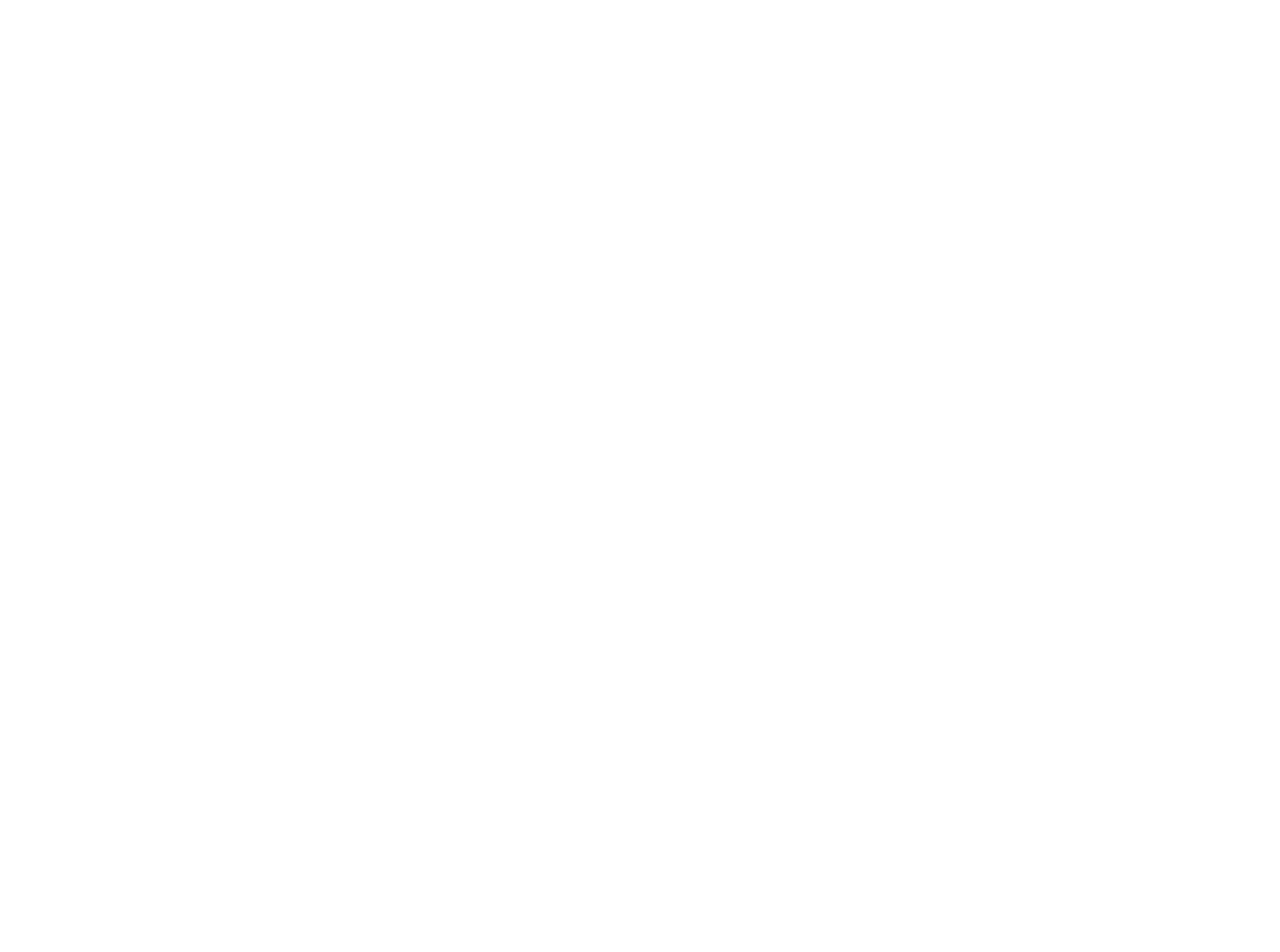
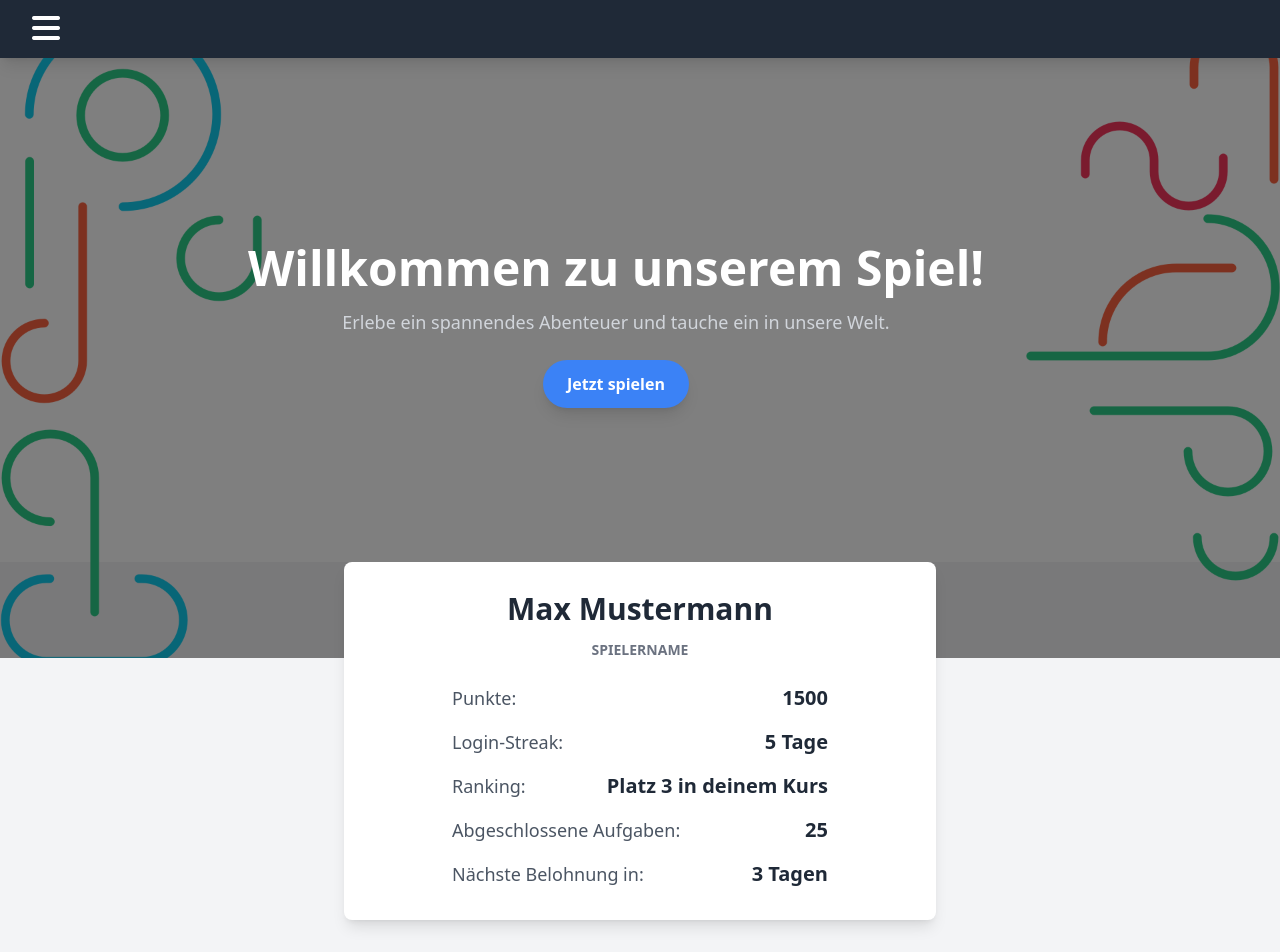
Before and after one commit to wintersolijer/magumba-frontend, a React (Create React App) app: page /homepage2 in a window 1280 px wide. Before the commit this address had no page. Shown: the top 952 px of the page. Before the commit the page ends 800 px from the top, so only its background shows below. Built offline with nearby package versions, Linux system fonts and the light colour scheme; sample sign-in values are in the browser's storage.

Commit message:
New version

```diff
--- a/src/App.js
+++ b/src/App.js
@@ -11,6 +11,7 @@
 import QuizForm from './components/QuizForm';
 import HomepageSite from './components/HomepageSite';
 import Quiz from './components/Quiz';
+import Homepage2 from './components/Hompage2';
 
 function App() {
   return (
@@ -25,6 +26,7 @@
         {/* Weitere Routen können hier hinzugefügt werden */}
         <Route path="/quizform" element={<QuizForm />} />
         <Route path="/homepage" element={<HomepageSite />} />
+        <Route path="/homepage2" element={<Homepage2 />} />
         <Route path='/quiz' element = {<Quiz />} />
       </Routes>
     </Router>
--- a/src/components/FooterSmall.js
+++ b/src/components/FooterSmall.js
@@ -7,7 +7,7 @@
         className={
           (props.absolute
             ? "absolute w-full bottom-0 bg-gray-900"
-            : "relative") + " pb-6"
+            : "relative w-full bottom-0 bg-gray-900") + " pb-6"
         }
       >
         <div className="container mx-auto px-4">
--- /dev/null
+++ b/src/components/Hompage2.js
@@ -0,0 +1,165 @@
+// src/components/Homepage.js
+
+import React from 'react';
+import Navbar from './NavbarHomepage';
+import FooterSmall from './FooterSmall';
+import { useEffect } from 'react';
+import { useNavigate } from 'react-router-dom';
+
+// Bilder importieren
+import bgImage from '../assets/img/register_bg_2.png';
+//import gameScreenshot from '../assets/img/game_screenshot.png';
+
+const Homepage2 = () => {
+  const history = useNavigate();
+
+  // Funktion zum Abrufen eines Cookies
+  const getCookie = (cname) => {
+    const name = cname + "=";
+    const decodedCookie = decodeURIComponent(document.cookie);
+    const ca = decodedCookie.split(';');
+    for(let i = 0; i < ca.length; i++) {
+      let c = ca[i];
+      while (c.charAt(0) === ' ') {
+        c = c.substring(1);
+      }
+      if (c.indexOf(name) === 0) {
+        return c.substring(name.length, c.length);
+      }
+    }
+    return "";
+  }
+
+  useEffect(() => {
+    // Token aus sessionStorage abrufen
+    const token = sessionStorage.getItem('token') || getCookie('token');
+    if (!token) {
+      // Wenn kein Token vorhanden ist, zur Login-Seite weiterleiten
+      history.push('/');
+    }
+    // Optional: Token validieren (z.B. durch eine Anfrage an den Server)
+  }, [history]);
+
+  // Restlicher Code Ihrer Homepage...
+
+  return (
+    <>
+      {/* Navbar */}
+      <Navbar  />
+      <main>
+        {/* Hero-Bereich */}
+        <div
+          className="relative pt-16 pb-32 flex content-center items-center justify-center"
+          style={{
+            minHeight: '75vh',
+          }}
+        >
+          <div
+            className="absolute top-0 w-full h-full bg-center bg-cover"
+            style={{
+              backgroundImage: `url(${bgImage})`,
+            }}
+          >
+            <span
+              id="blackOverlay"
+              className="w-full h-full absolute bg-black opacity-50"
+            ></span>
+          </div>
+          <div className="container relative mx-auto">
+            <div className="items-center flex flex-wrap">
+              <div className="w-full lg:w-8/12 px-4 ml-auto mr-auto text-center">
+                <div className="pr-12">
+                  <h1 className="text-white font-semibold text-5xl">
+                    Willkommen zu unserem Spiel!
+                  </h1>
+                  <p className="mt-4 text-lg text-gray-300">
+                    Erlebe ein spannendes Abenteuer und tauche ein in unsere Welt.
+                  </p>
+                  <a
+                    href="/quiz"
+                    className="mt-6 inline-block bg-blue-500 text-white font-bold py-3 px-6 rounded-full shadow-lg hover:bg-blue-600 transition duration-300"
+                  >
+                    Jetzt spielen
+                  </a>
+                </div>
+              </div>
+            </div>
+          </div>
+        </div>
+        {/* Spielerinformationen */}
+        <section className="pb-20 bg-gray-100 -mt-24">
+          <div className="container mx-auto px-4">
+            <div className="flex flex-wrap justify-center">
+              <div className="w-full lg:w-6/12 px-4">
+                <div className="relative flex flex-col min-w-0 break-words bg-white w-full mb-6 shadow-lg rounded-lg">
+                  <div className="px-6 py-6">
+                    <div className="text-center">
+                      <h3 className="text-3xl font-semibold leading-normal text-gray-800 mb-2">
+                        Max Mustermann
+                      </h3>
+                      <div className="text-sm leading-normal mt-0 mb-2 text-gray-500 font-bold uppercase">
+                        Spielername
+                      </div>
+                      <div className="mt-4">
+                        <div className="flex flex-wrap justify-center">
+                          <div className="w-full lg:w-9/12 px-4">
+                            <div className="flex justify-between items-center py-2">
+                              <div className="text-left">
+                                <span className="text-lg text-gray-600">Punkte:</span>
+                              </div>
+                              <div className="text-right">
+                                <span className="text-xl font-bold text-gray-800">1500</span>
+                              </div>
+                            </div>
+                            <div className="flex justify-between items-center py-2">
+                              <div className="text-left">
+                                <span className="text-lg text-gray-600">Login-Streak:</span>
+                              </div>
+                              <div className="text-right">
+                                <span className="text-xl font-bold text-gray-800">5 Tage</span>
+                              </div>
+                            </div>
+                            <div className="flex justify-between items-center py-2">
+                              <div className="text-left">
+                                <span className="text-lg text-gray-600">Ranking:</span>
+                              </div>
+                              <div className="text-right">
+                                <span className="text-xl font-bold text-gray-800">Platz 3 in deinem Kurs</span>
+                              </div>
+                            </div>
+                            {/* Weitere Inhalte */}
+                            <div className="flex justify-between items-center py-2">
+                              <div className="text-left">
+                                <span className="text-lg text-gray-600">Abgeschlossene Aufgaben:</span>
+                              </div>
+                              <div className="text-right">
+                                <span className="text-xl font-bold text-gray-800">25</span>
+                              </div>
+                            </div>
+                            <div className="flex justify-between items-center py-2">
+                              <div className="text-left">
+                                <span className="text-lg text-gray-600">Nächste Belohnung in:</span>
+                              </div>
+                              <div className="text-right">
+                                <span className="text-xl font-bold text-gray-800">3 Tagen</span>
+                              </div>
+                            </div>
+                            {/* ... weitere statische Inhalte */}
+                          </div>
+                        </div>
+                      </div>
+                    </div>
+                  </div>
+                </div>
+              </div>
+            </div>
+          </div>
+        </section>
+      </main>
+      {/* Footer */}
+      <FooterSmall />
+    </>
+  );
+};
+
+export default Homepage2;
--- a/src/components/Login.js
+++ b/src/components/Login.js
@@ -42,6 +42,7 @@
       if (response.ok) {
         const token = data.token; // Nehmen wir an, der Token ist in data.token
         // Token in sessionStorage speichern
+        sessionStorage.setItem('username', email)
         sessionStorage.setItem('token', token);
         // Optional: Token als Cookie speichern (z.B. für 1 Tag)
         setCookie('token', token, 1);
--- a/src/components/NavbarHomepage.js
+++ b/src/components/NavbarHomepage.js
@@ -5,8 +5,10 @@
 import Sidebar from './homepage/Sidebar';
 import SidebarToggle from './homepage/SidebarToggle';
 
+
 const Navbar = ({ transparent }) => {
   const [sidebarOpen, setSidebarOpen] = useState(false);
+
 
   const toggleSidebar = () => {
     console.log('Sidebar toggle clicked');
@@ -34,14 +36,14 @@
               to="/"
               className="text-white text-sm font-bold leading-relaxed inline-block ml-4 py-2 whitespace-nowrap uppercase"
             >
-              Mein Spiel
+
             </Link>
           </div>
 
           {/* Navigation für größere Bildschirme */}
           {/* ... */}
 
-{/* Navigation für größere Bildschirme */}
+{/* Navigation für größere Bildschirme
           <div
             className={
               'lg:flex flex-grow items-center' +
@@ -66,7 +68,7 @@
                 </Link>
               </li>
             </ul>
-          </div>
+          </div>*/}
         </div>
       </nav>
     </>
--- a/src/components/Quiz.js
+++ b/src/components/Quiz.js
@@ -12,7 +12,7 @@
   const [error, setError] = useState(null); // Fehlerzustand
 
 
-    const history = useNavigate();
+    const navigate = useNavigate();
 
     // Funktion zum Abrufen eines Cookies
     const getCookie = (cname) => {
@@ -36,10 +36,10 @@
       const token = sessionStorage.getItem('token') || getCookie('token');
       if (!token) {
         // Wenn kein Token vorhanden ist, zur Login-Seite weiterleiten
-        history.push('/login');
+        navigate('/');
       }
       // Optional: Token validieren (z.B. durch eine Anfrage an den Server)
-    }, [history]);
+    }, [navigate]);
   // Funktion zum Abrufen einer neuen Frage
   const fetchQuestion = async () => {
     setIsLoading(true);
```
Also changed, not shown: src/components/HomepageSite.js (+6 -6 lines), src/components/QuizForm.js (+11 -1 lines), src/components/homepage/Sidebar.js (+4 -4 lines).
